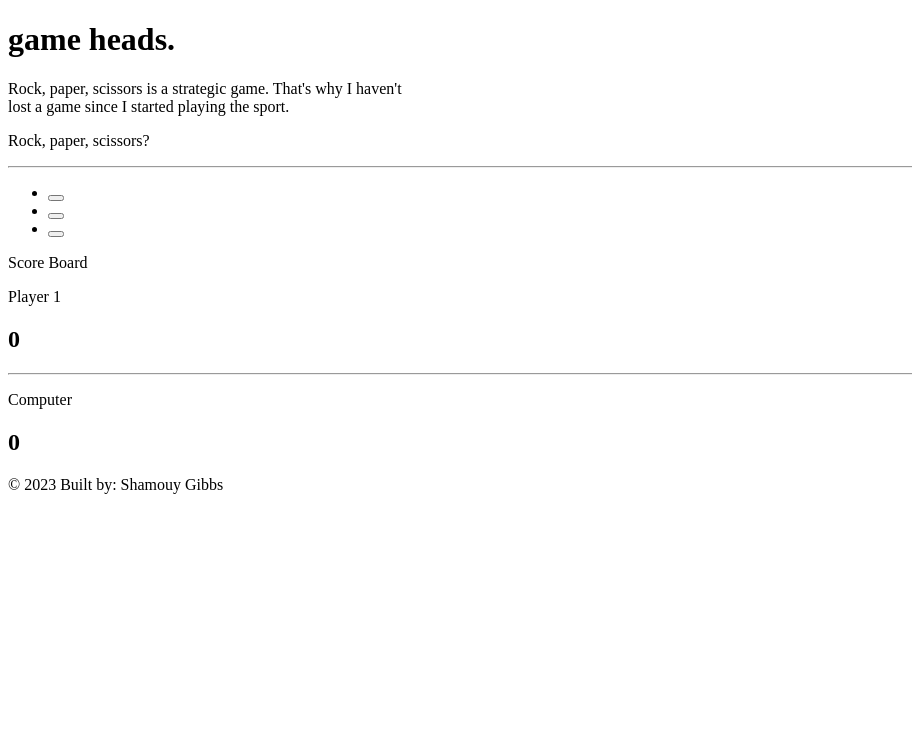
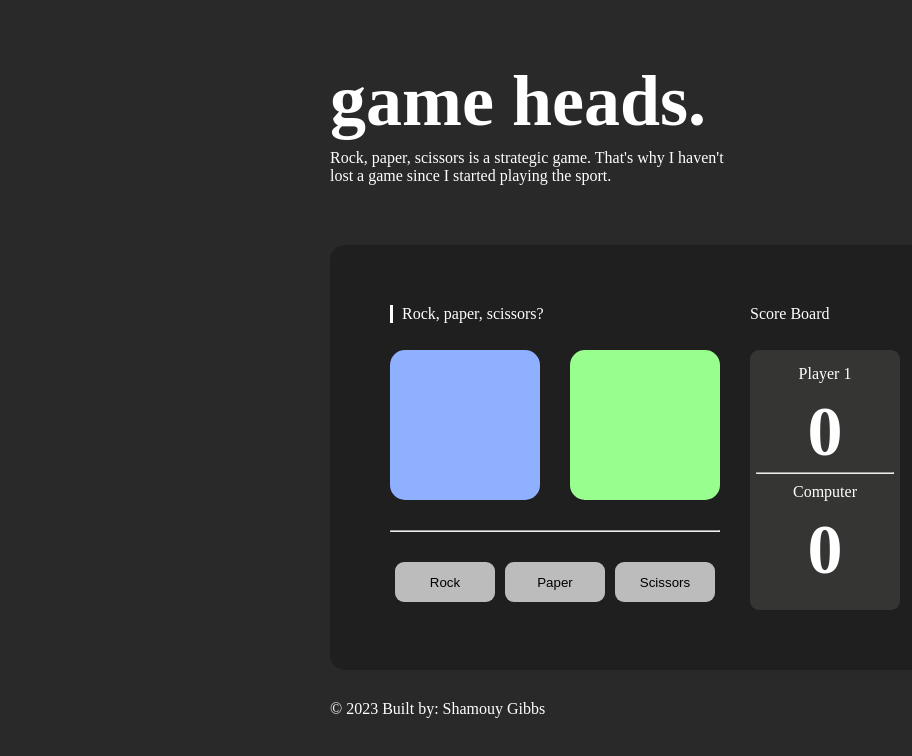
Before and after one commit to ShamouyGibbs/rock-paper-scissors, a plain HTML site: page index.html in a window 1280 px wide. Shown: the whole page, without its empty margins (0-912 px from the left). Drawn offline with Linux system fonts and the light colour scheme.

Commit message:
added some styling to the UI of the game.

```diff
--- a/index.html
+++ b/index.html
@@ -21,23 +21,22 @@
                 <p class="msg">Rock, paper, scissors?</p>
 
                 <div class="player_vs_computer">
-                    <div class="player1"></div>
-                    <div class="computer"></div>
+                    <div class="player1 play__box"></div>
+                    <div class="computer play__box"></div>
                 </div>
 
                 <hr>
 
                 <ul class="game__btns">
                     <li>
-                        <button class="rock"></button>
+                        <button class="rock">Rock</button>
                     </li>
                     <li>
-                        <button class="paper"></button>
+                        <button class="paper">Paper</button>
                     </li>
                     <li>
-                        <button class="scissors"></button>
+                        <button class="scissors">Scissors</button>
                     </li>
-
                 </ul>
             </div>
 
--- a/style.css
+++ b/style.css
@@ -0,0 +1,104 @@
+*{
+    padding: 0;
+    margin: 0;
+    box-sizing: border-box;
+}
+
+body {
+    background: #292929;
+    color: white;
+}
+
+.container {
+    padding: 60px 330px;
+}
+
+header {
+    margin-bottom: 60px;
+}
+
+h1 {
+    font-size: 72px;
+    margin-bottom: 6px;
+}
+
+.game {
+    background: #1F1F1F;
+    padding: 60px;
+    display: flex;
+    gap: 30px;
+    /* justify-content: space-between; */
+    /* margin-right: 250px; */
+    margin-bottom: 30px;
+    border-radius: 15px;
+}
+
+.player1 {
+    background: #8FAFFF;
+    width: 150px;
+    height: 150px;
+}
+
+.computer {
+    background: #98FF8F;
+    width: 150px;
+    height: 150px;
+}
+
+.board {
+    background-color: #353534;
+    padding: 6px;
+    width: 150px;
+    height: 260px;
+    border-radius: 9px;
+}
+
+.msg {
+    margin-bottom: 27px ;
+    padding-left: 9px;
+    border-left: solid rgb(255, 255, 255) 3px;
+}
+
+.player_vs_computer {
+    display: flex;
+    gap: 30px;
+    margin-bottom: 30px;
+}
+
+.play__box {
+    border-radius: 15px;
+}
+
+.score {
+    margin-bottom: 27px;
+}
+
+.player__points {
+    padding: 9px 0;
+}
+
+.points {
+    font-size: 70px;
+}
+
+.player__points, .points {
+    text-align: center;
+}
+
+button {
+    background: #BCBCBD;
+    width: 100px;
+    height: 40px;
+    border: none;
+    border-radius: 9px;
+}
+
+.game__btns {
+    display: flex;
+    justify-content: space-around;
+    margin-top: 30px;
+}
+
+li {
+    list-style: none;
+}
```
